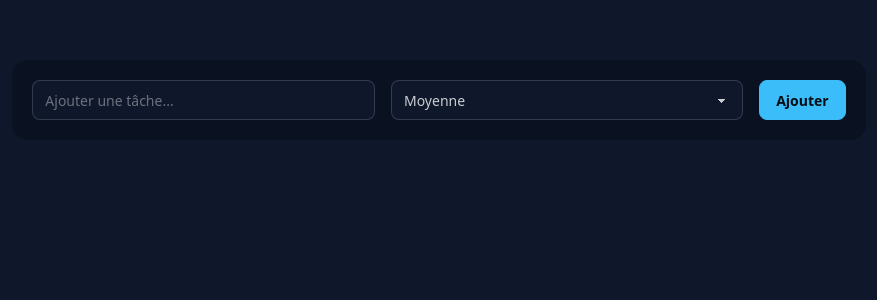
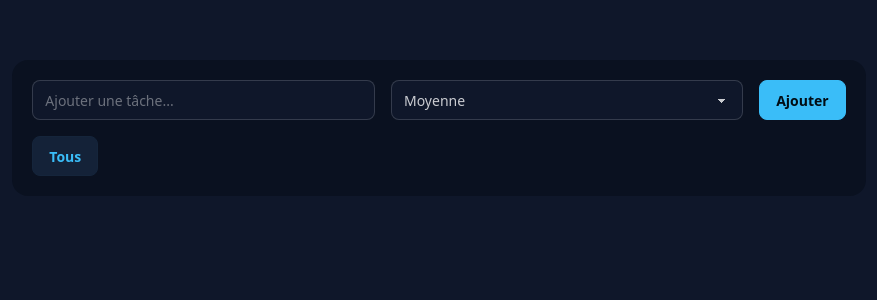
Before and after one commit to eje019/ToDoList-react, a React (Vite) app: page / in a window 1280 px wide. Shown: the top 300 px of the page, without its empty margins (201-1078 px from the left). Built offline with nearby package versions, Linux system fonts and the light colour scheme.

Commit message:
Implementation du filtre : ajout du filtre tous

```diff
--- a/src/App.tsx
+++ b/src/App.tsx
@@ -14,6 +14,7 @@ function App() {
   const savedTodos = localStorage.getItem("todos");
   const initialTodos = savedTodos ? JSON.parse(savedTodos) : [];
   const [todos, setTodos] = useState<Todo[]>([]);
+  const [filter, setFilter] = useState<priorite | "Tous">("Tous");
 
   useEffect(() => {
     localStorage.setItem("todos", JSON.stringify(todos));
@@ -36,6 +37,8 @@ function App() {
     setPriority("Moyenne");
     console.log(newTodos);
   }
+
+  let filteredTodos: Todo[] = [];
 
   return (
     <div className="flex justify-center">
@@ -61,6 +64,18 @@ function App() {
             Ajouter
           </button>
         </div>
+        <div className="space-y-2 flex-1 h-fit">
+          <div className="flex flex-wrap gap-4">
+            <button
+              className={`btn btn-soft ${
+                filter === "Tous" ? "btn-primary" : ""
+              }`}
+              onClick={() => setFilter("Tous")}
+            >
+              Tous
+            </button>
+          </div>
+        </div>
       </div>
     </div>
   );
```
